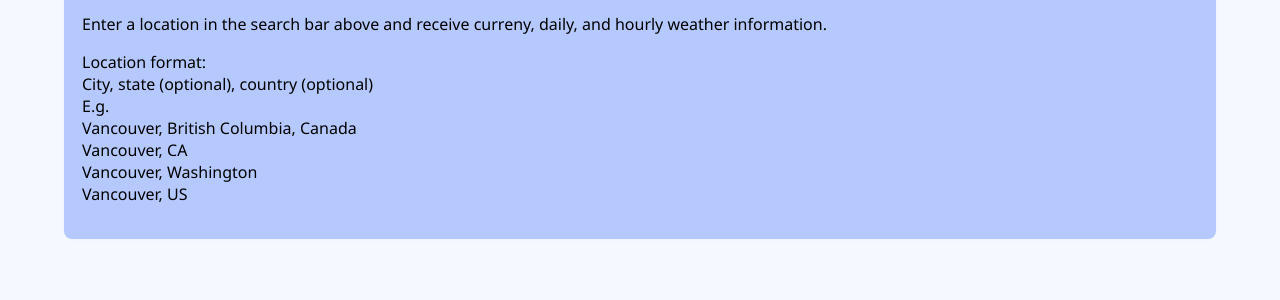
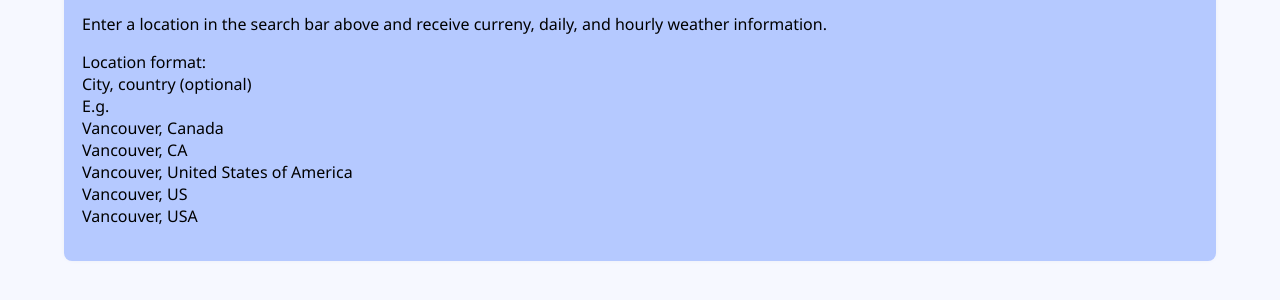
Before and after one commit to Blastose/weather-app, a website built with webpack: page src/index.html in a window 1280 px wide. Shown: the part 202-502 px from the top of the page. Built offline with nearby package versions, Linux system fonts and the light colour scheme.

Commit message:
Update example format for location

```diff
--- a/src/index.html
+++ b/src/index.html
@@ -34,17 +34,19 @@
           <p>
             Location format:
             <br />
-            City, state (optional), country (optional)
+            City, country (optional)
             <br />
             E.g.
             <br />
-            Vancouver, British Columbia, Canada
+            Vancouver, Canada
             <br />
             Vancouver, CA
             <br />
-            Vancouver, Washington
+            Vancouver, United States of America
             <br />
             Vancouver, US
+            <br />
+            Vancouver, USA
           </p>
         </div>
 
```
